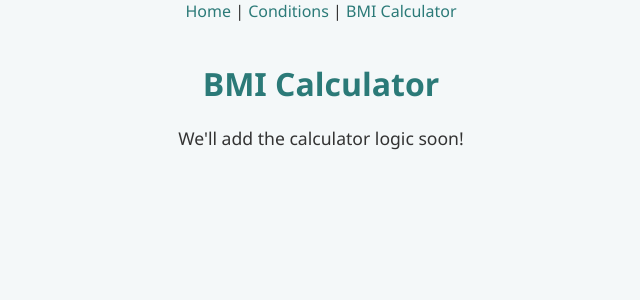
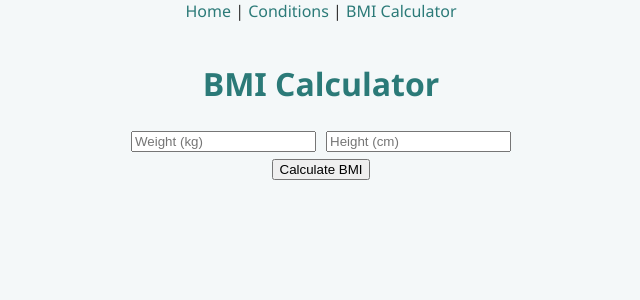
Before and after one commit to tempuser3718/health-hub, a React (Create React App) app: page /bmi in a window 1280 px wide. Shown: the top 300 px of the page, without its empty margins (319-959 px from the left). Built offline with nearby package versions, Linux system fonts and the light colour scheme.

Commit message:
Implemented BMI calculator with height and weight inputs

```diff
--- a/src/components/BMICalculator.js
+++ b/src/components/BMICalculator.js
@@ -1,8 +1,50 @@
+import { useState } from 'react';
+
 export default function BMICalculator() {
-    return (
-        <div>
-            <h1>BMI Calculator</h1>
-            <p>We'll add the calculator logic soon!</p>
-        </div>
-    );
+  const [weight, setWeight] = useState('');
+  const [height, setHeight] = useState('');
+  const [bmi, setBmi] = useState(null);
+  const [category, setCategory] = useState('');
+
+  const calculateBMI = () => {
+    if (!weight || !height) return;
+
+    const heightInMetres = height / 100;
+    const bmiValue = weight / (heightInMetres * heightInMetres);
+    const roundedBMI = bmiValue.toFixed(1);
+    setBmi(roundedBMI);
+
+    if (bmiValue < 18.5) setCategory('Underweight');
+    else if (bmiValue < 25) setCategory('Healthy weight');
+    else if (bmiValue < 30) setCategory('Overweight');
+    else setCategory('Obese');
+  };
+
+  return (
+    <div style={{ textAlign: 'center' }}>
+      <h1>BMI Calculator</h1>
+      <input
+        type="number"
+        placeholder="Weight (kg)"
+        value={weight}
+        onChange={(e) => setWeight(e.target.value)}
+        style={{ margin: '5px' }}
+      />
+      <input
+        type="number"
+        placeholder="Height (cm)"
+        value={height}
+        onChange={(e) => setHeight(e.target.value)}
+        style={{ margin: '5px' }}
+      />
+      <br />
+      <button onClick={calculateBMI}>Calculate BMI</button>
+
+      {bmi && (
+        <p>
+          Your BMI is <strong>{bmi}</strong> — <em>{category}</em>
+        </p>
+      )}
+    </div>
+  );
 }
```
